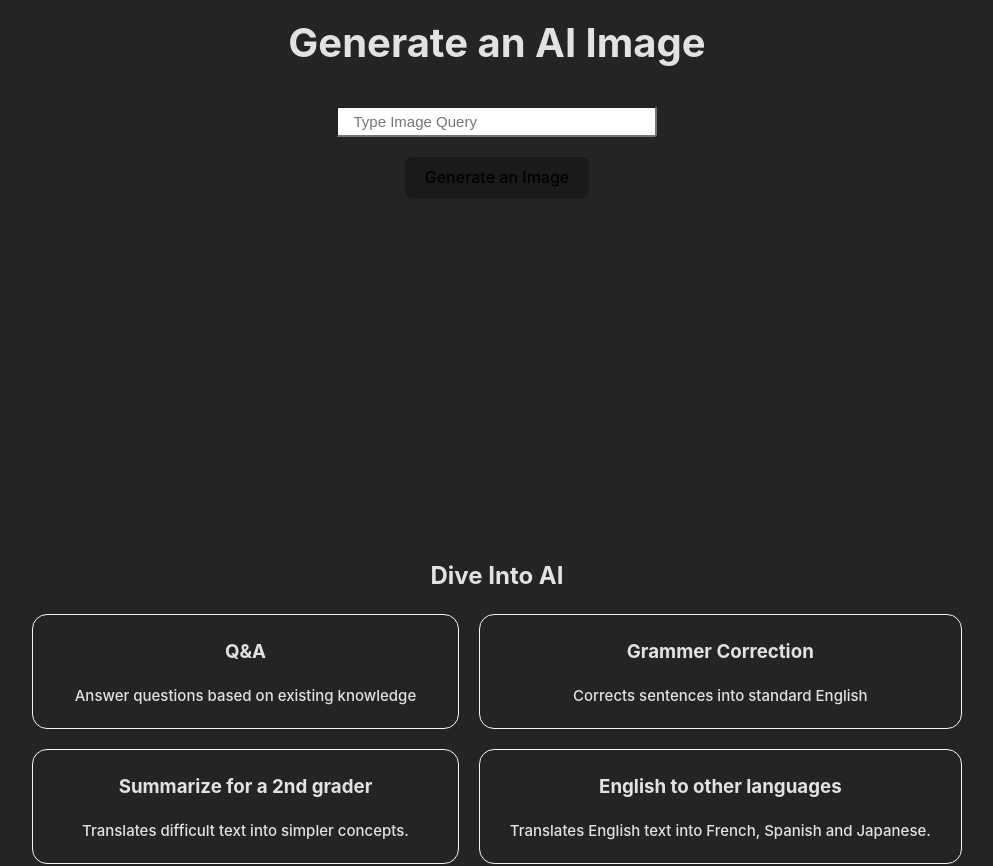
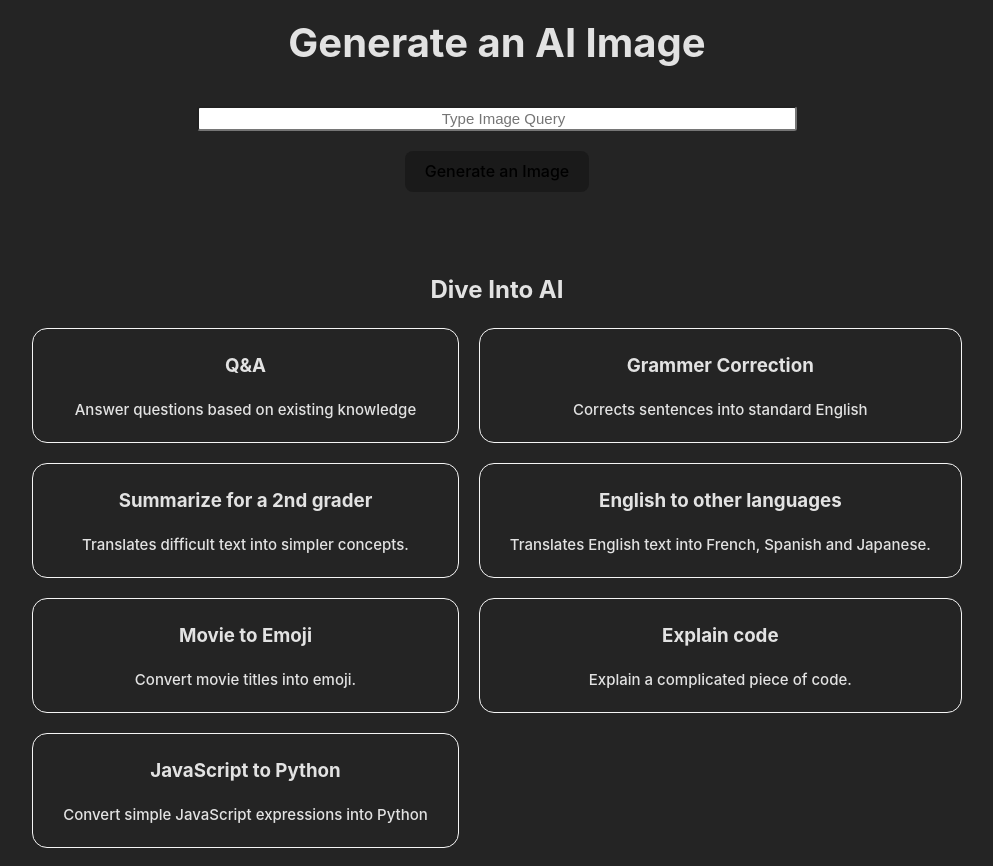
Before and after one commit to iancenry/openai-clone, a React (Vite) app: page / in a window 1280 px wide. Shown: the top 866 px of the page, without its empty margins (143-1136 px from the left). Built offline with nearby package versions, Linux system fonts and the light colour scheme; no server answers.

Commit message:
add result display

```diff
--- a/src/AIOptions/index.jsx
+++ b/src/AIOptions/index.jsx
@@ -10,7 +10,6 @@ export const arrayItems = [
             top_p: 1,
             frequency_penalty: 0.0,
             presence_penalty: 0.0,
-            stop: ["\n"],
           }
     },
     {
--- a/src/App.jsx
+++ b/src/App.jsx
@@ -8,10 +8,11 @@ import Options from './components/Options'
 function App() {
   // image generation states
   const [prompt, setPrompt] = useState('')
-  const [result, setResult] = useState('')
+  const [imgresult, setImgResult] = useState('')
   //ai options states
   const [option, setOption] = useState({})
   const [query, setQuery] = useState("")
+  const [result, setResult] = useState()
 
   const configuration = new Configuration({
     apiKey: import.meta.env.VITE_OPENAI_API_KEY,
@@ -27,7 +28,7 @@ function App() {
       size: '1024x1024',
     })
 
-    setResult(res.data.data[0].url)
+    setImgResult(res.data.data[0].url)
   }
 
   //select an option; receives the api request settings of selected option from AIOptions > index.jsx
@@ -36,9 +37,9 @@ function App() {
   }
   //send request to openai API
   const sendQuery = async () => {
-    let requestObject = {...option, prompt : query}
+    let requestObject = {prompt : query, ...option}
     const response = await openai.createCompletion(requestObject)
-    console.log(response)
+    setResult(response.data.choices[0].text)
   }
 
   const resetOptions = () => {}
@@ -49,13 +50,13 @@ function App() {
         generateImage={generateImage}
         prompt={prompt}
         setPrompt={setPrompt}
-        result={result}
+        imgresult={imgresult}
       />
 
       {Object.values(option).length === 0 ? (
         <Options arrayItems={arrayItems} selectOption={selectOption} />
       ) : (
-        <Translation sendQuery={sendQuery} setQuery={setQuery} />
+        <Translation sendQuery={sendQuery} setQuery={setQuery} result={result} />
       )}
     </div>
   )
--- a/src/components/ImageAI.jsx
+++ b/src/components/ImageAI.jsx
@@ -14,8 +14,8 @@ const ImageAI = (props) => {
       />
       <button onClick={props.generateImage}>Generate an Image</button>
 
-      {props.result.length > 0 && (
-        <img src={props.result} alt="result" className="result-image" />
+      {props.imgresult.length > 0 && (
+        <img src={props.imgresult} alt="result" className="result-image" />
       )}
     </div>
   )
--- a/src/components/Translation.jsx
+++ b/src/components/Translation.jsx
@@ -1,13 +1,10 @@
-import React from 'react'
-
-const Translation = ({sendQuery, setQuery}) => {
-
-
+const Translation = ({sendQuery, setQuery, result}) => {
   return (
     <div className='translation-input'>
       <textarea className='text-area' name='text-area' cols="55" rows="10" onChange={(e) => setQuery(e.target.value)}></textarea>
       <button onClick={sendQuery}>SEND</button>
-      <button>RESET</button>
+      {result && <h3 className="result-text">{result}</h3>}
+      {/* <button>RESET</button> */}
     </div>
   )
 }
--- a/src/index.css
+++ b/src/index.css
@@ -1,3 +1,7 @@
+*{
+  box-sizing: border-box;
+}
+
 :root {
   font-family: Inter, system-ui, Avenir, Helvetica, Arial, sans-serif;
   line-height: 1.5;
@@ -56,11 +60,12 @@ button:focus-visible {
 }
 
 .main-input{
-  width: 300px;
+  width: 600px;
   height: 25px;
   border-radius: 3px;
   padding-left: 15px;
   font-size: 15px;
+  text-align: center;
 }
 
 .result-image{
@@ -69,7 +74,7 @@ button:focus-visible {
 
 /* Option Selection */
 .options{
-  margin-top: 360px;
+  margin-top: 80px;
   text-align: center;
 }
 .options-grid{
@@ -107,11 +112,19 @@ button:focus-visible {
   display: flex;
   flex-direction: column;
   gap: 20px;
-  cursor: pointer;
+  width: 800px;
 }
 
 .text-area{
-  margin-top: 550px;
+  margin-top: 100px;
   font-size: 20px;
   padding: 10px;
 }
+
+.result-text{
+  width: 100%;
+  border: 1px solid #646cff;
+  padding: 20px;
+  border-radius: 8px;
+  font-weight: 400;
+}
```
